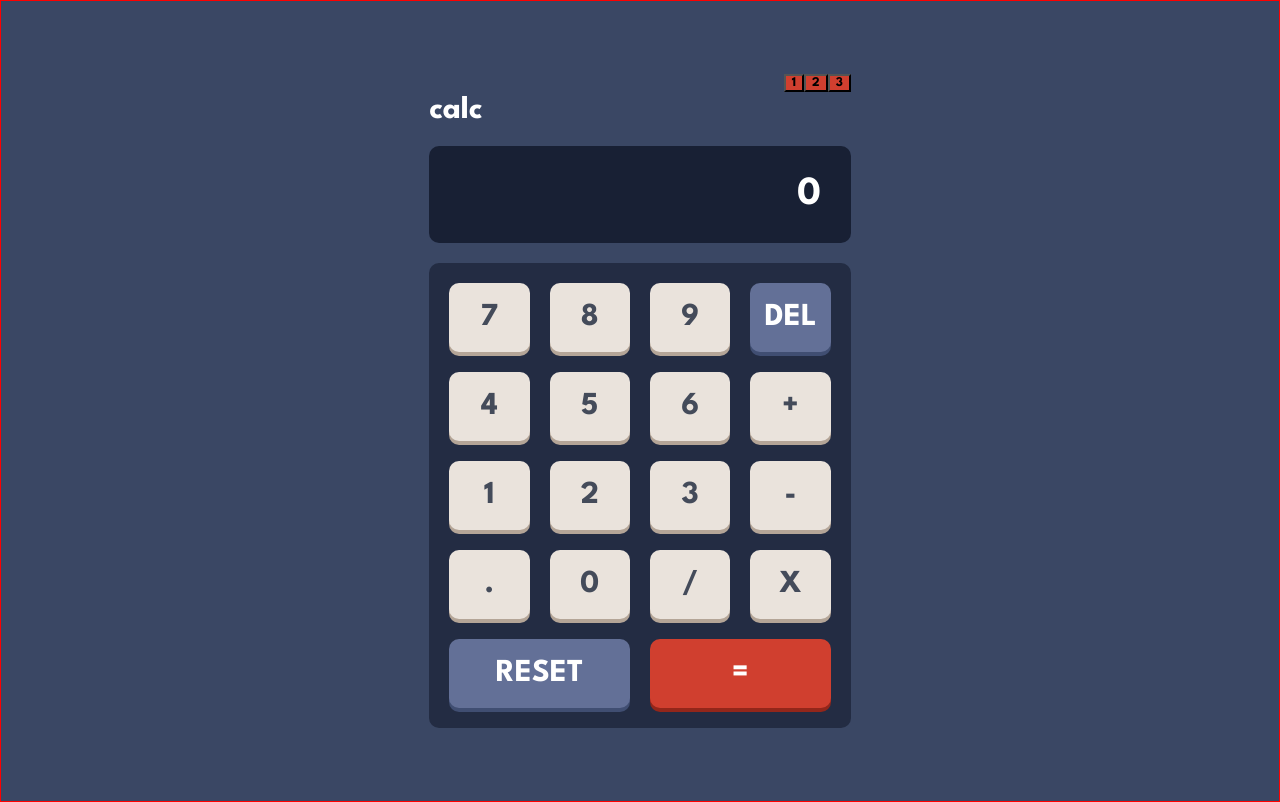
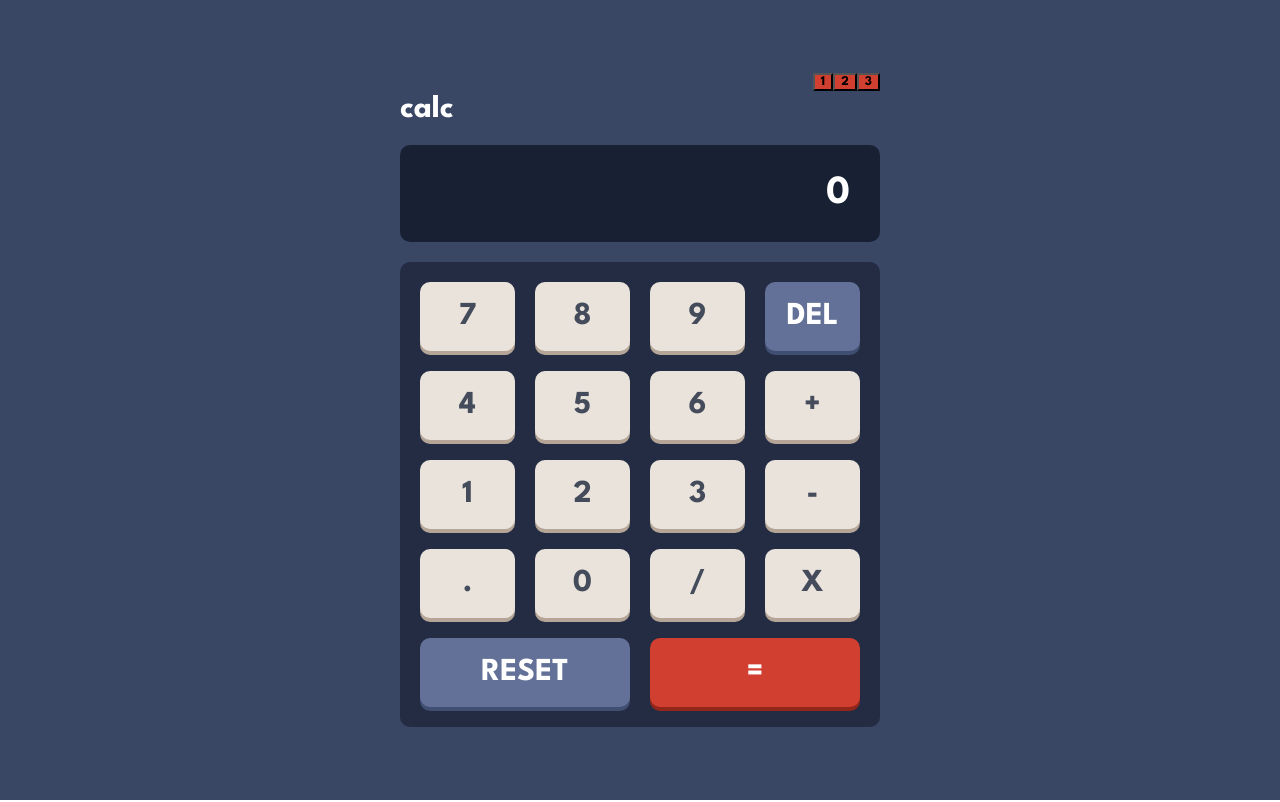
Before and after one commit to msalvatore22/react-calculator, a React (Vite) app: page / in a window 1280 px wide. Built offline with nearby package versions, Linux system fonts and the light colour scheme.

Commit message:
Fixed some sizing

```diff
--- a/src/Styles/index.scss
+++ b/src/Styles/index.scss
@@ -16,12 +16,10 @@ button:hover {
 }
 
 .app {
-
   display: flex;
   flex-direction: column;
   justify-content: center;
   align-items: center;
-  border: 1px red solid;
   min-height: 100vh;
   margin: 0;
   padding: 0;
@@ -32,8 +30,5 @@ button:hover {
 }
 
 .calculator {
-  width: 33%;
-  display: flex;
-  flex-direction: column;
-  justify-content: sp;
+  width: 480px;
 }
```
Also changed, not shown: src/App.jsx (+4 -4 lines).
